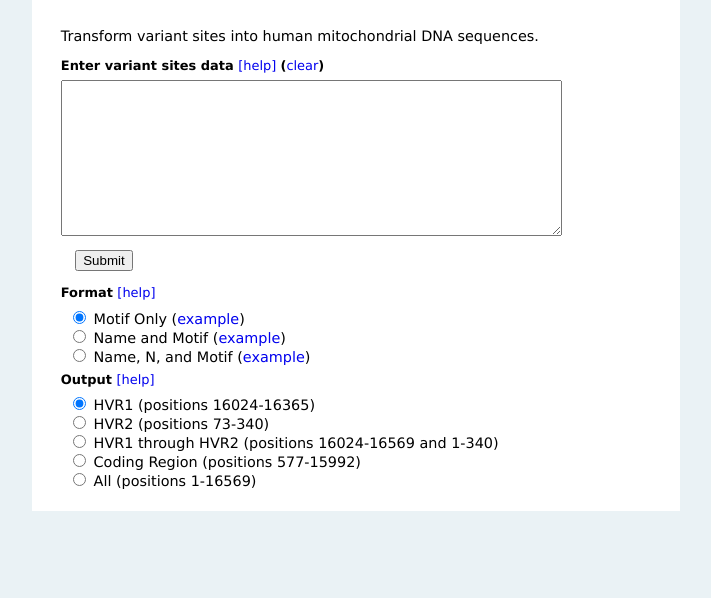
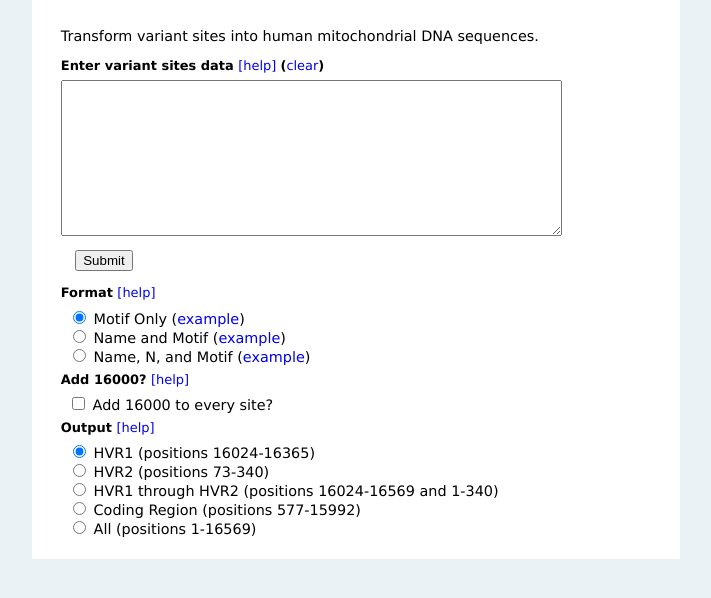
Before and after one commit to ryanraaum/mitomotifsapp, a Python web app: template templates/sites2seq_main.html in a window 1280 px wide. Shown: the part 124-722 px from the top of the page, without its empty margins (284-995 px from the left). Run offline with Jinja, Linux system fonts and the light colour scheme; the template is opened without the code that fills it, so the values that code supplies are empty.

Commit message:
add16k option added

```diff
--- a/main.py
+++ b/main.py
@@ -31,6 +31,7 @@
 import os
 import cgi
 import re
+import logging
 
 import wsgiref.handlers
 
@@ -182,6 +183,7 @@ def process_sites2seq(handler):
     format = handler.request.get('format').encode('utf8')
     output = handler.request.get('output').encode('utf8')
     content = handler.request.get('content').encode('utf8')
+    add16k = handler.request.get('add16k').encode('utf8') == 'add16k'
 
     # validate submission
     problems = []
@@ -237,7 +239,7 @@ def process_sites2seq(handler):
         for name,n,motif in zip(names,ns,motifs):
             try:
                 sites = str2sites(motif)
-                seq = sites2seq(sites, region=output)
+                seq = sites2seq(sites, region=output, add16k=add16k)
                 for i in range(n):
                     pnames.append(name)
                     pseqs.append(seq)
--- a/templates/sites2seq_main.html
+++ b/templates/sites2seq_main.html
@@ -112,6 +112,19 @@ function name_n_and_motif() {
             onClick="javascript:name_n_and_motif()">example</a>)
       </li>
     </ul>
+    <span class="optiontitle">Add 16000?
+	<a class="clearlink hiding" title="help" href="javascript:void(0);"
+       onclick="javascript:toggleLayer('aq');"><span>[help]</span>
+	</a>
+    </span>
+	<div class="helpbox hidden" id="aq">
+    Adds 16000 to every site (for sites where the leading '16' is missing).
+    </div>
+    <ul class="optionlist">
+    <li><input id="add16k" type="checkbox" name="add16k" value="add16k" >
+    <label for="add16k">Add 16000 to every site?</label></li>
+    </ul>
+
     <span class="optiontitle">Output
 	<a class="clearlink hiding" title="help" href="javascript:void(0);"
        onclick="javascript:toggleLayer('oq');"><span>[help]</span>
```
